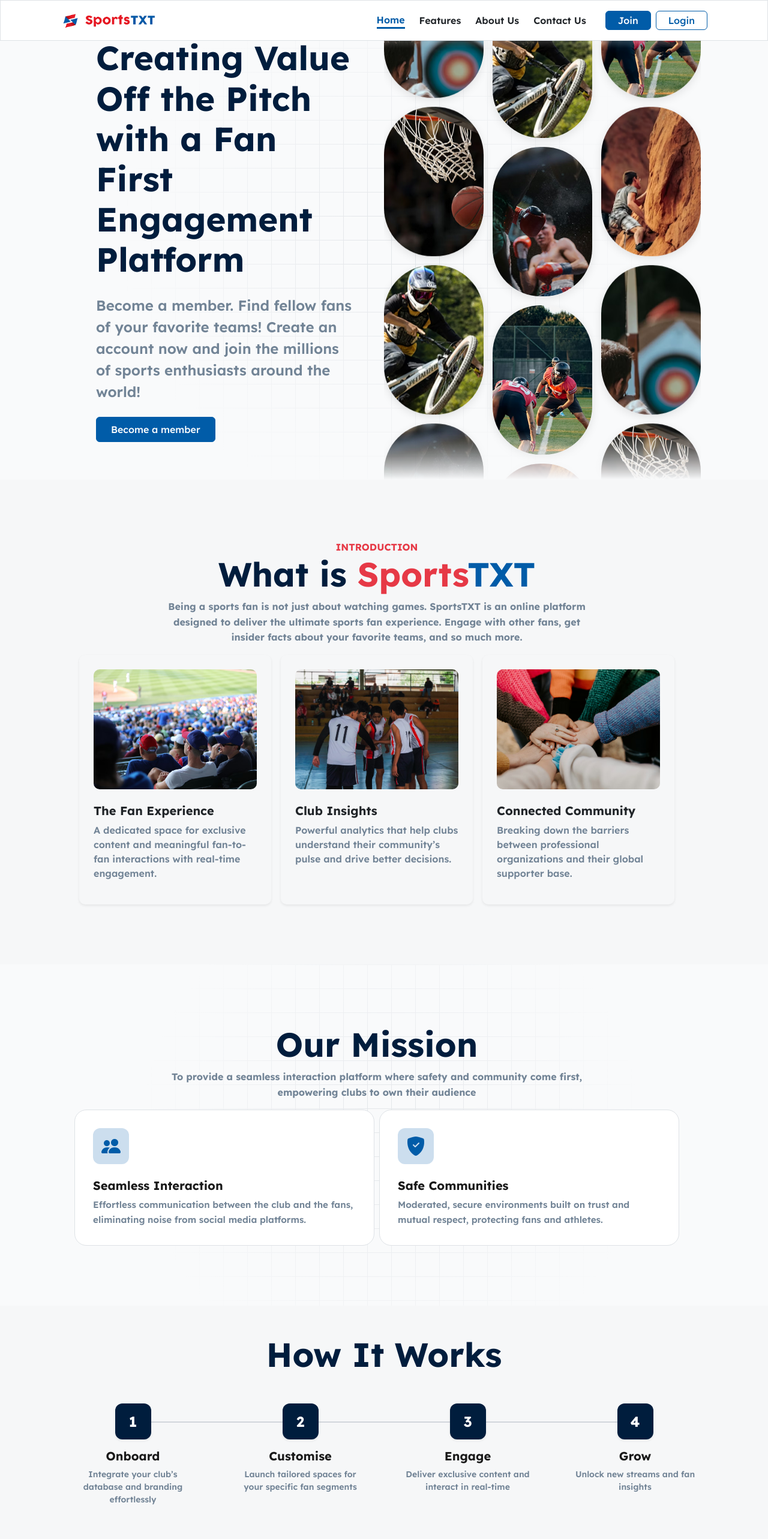
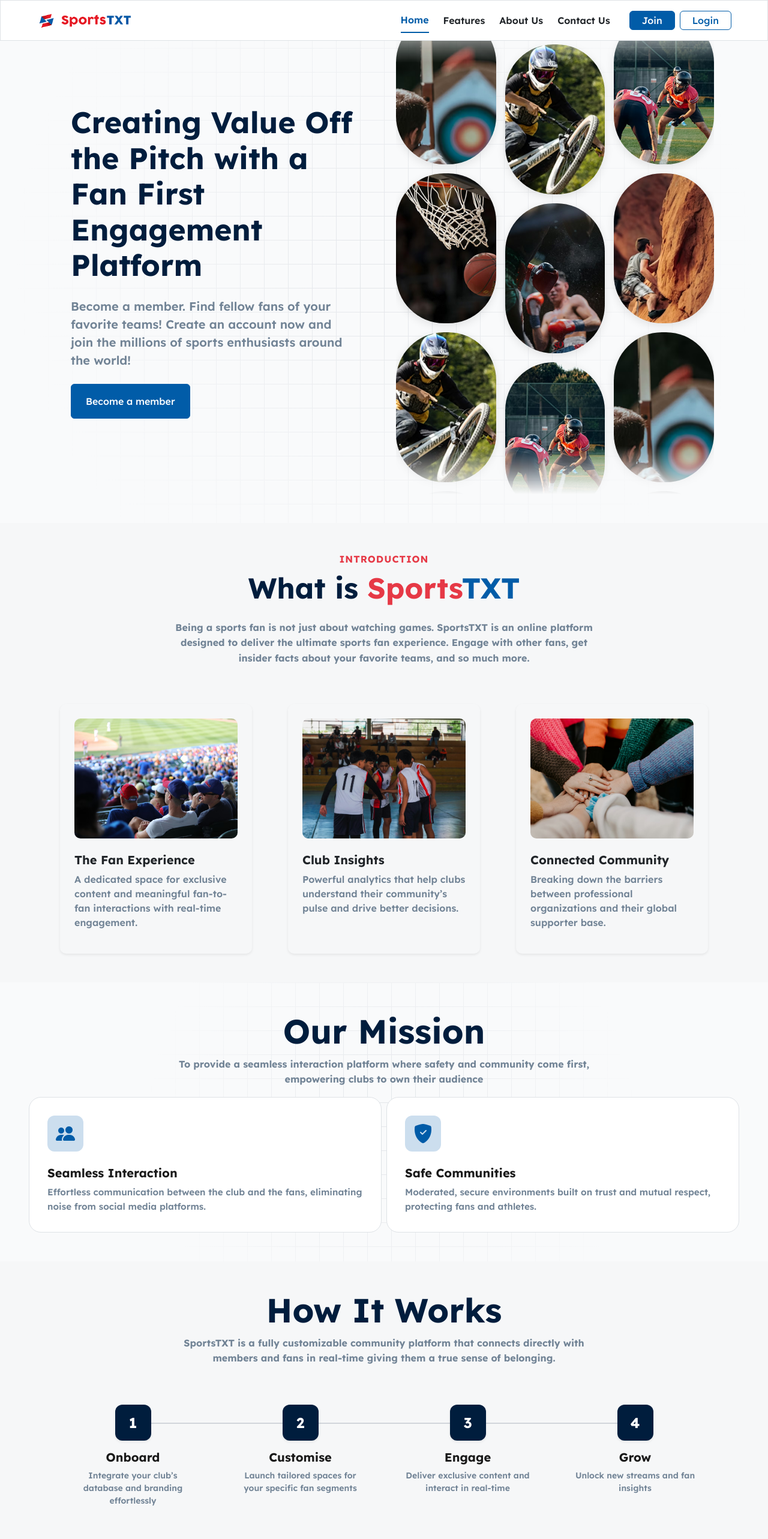
Before and after one commit to addychannn/sportstxt-adelynnemalubay, a React (Vite) app: page / in a window 1280 px wide. Shown: the top 2566 px of the page at 60% size. Built offline with nearby package versions, Linux system fonts and the light colour scheme.

Commit message:
updated responsiveness and other UI layout

```diff
--- a/src/Pages/About/KeyPeople.jsx
+++ b/src/Pages/About/KeyPeople.jsx
@@ -3,12 +3,16 @@
 function KeyPeople() {
   return (
     <div
-      className="container-fluid overflow-hidden d-flex align-items-center justify-content-center"
-      style={{ backgroundColor: "#F6F7F8"}}
+      className="container-fluid overflow-hidden py-5"
+      style={{ backgroundColor: "#F6F7F8", minHeight: "60vh" }}
     >
-      <div className="row justify-content-center my-5 mx-10">
-        <div className="col-12 gap-2 d-flex flex-column align-items-center ">
-          <span className="fw-bold" style={{ color: "#E63946" }}>
+      {/* Container handles the side margins automatically and responsively */}
+      <div className="container">
+
+        {/* Header Section */}
+        <div className="row justify-content-center mb-5">
+          <div className="col-12 d-flex flex-column align-items-center">
+            <span className="fw-bold mb-2" style={{ color: "#E63946", letterSpacing: "1px" }}>
               KEY PEOPLE
             </span>
             <p
@@ -16,27 +20,40 @@
               style={{
                 color: "#728496",
                 maxWidth: "700px",
-              lineHeight: "1.6"
+                lineHeight: "1.6",
+                fontSize: "clamp(1rem, 2.5vw, 1.25rem)" // Adjusts font size based on screen
               }}
             >
               Guided by industry veterans in sports technology, digital security, and
               community management
             </p>
           </div>
+        </div>
 
-        <div className="d-flex flex-row gap-2 justify-content-center">
+        {/* Responsive Grid for Profile Cards */}
+        {/* g-4 adds gutters (spacing) between the cards */}
+        <div className="row g-4 justify-content-center">
+
+          {/* col-12 (Mobile) | col-md-6 (Tablet) | col-lg-4 (Desktop) */}
+          <div className="col-12 col-md-6 col-lg-4 d-flex justify-content-center">
             <ProfileCard
               name="John Doe"
               role="CEO"
               description="20 years in digital infrastructure and media scaling"
               imageUrl="/images/John.png"
             />
+          </div>
+
+          <div className="col-12 col-md-6 col-lg-4 d-flex justify-content-center">
             <ProfileCard
               name="Sarah Chen"
               role="VP OF PARTNERSHIPS"
               description="20 years in digital infrastructure and media scaling"
               imageUrl="/images/Sarah.png"
             />
+          </div>
+
+          <div className="col-12 col-md-6 col-lg-4 d-flex justify-content-center">
             <ProfileCard
               name="Marcus Wright"
               role="CHIEF TECHNOLOGY OFFICER"
@@ -44,6 +61,8 @@
               imageUrl="/images/Marcus.png"
             />
           </div>
+
+        </div>
       </div>
     </div>
   );
--- a/src/Pages/Homepage/Hero.jsx
+++ b/src/Pages/Homepage/Hero.jsx
@@ -3,11 +3,15 @@
 
 function Hero() {
   return (
-    <div className="container-fluid vh-100 w-full overflow-hidden position-relative" style={{ backgroundColor: "#f9fafb" }}>
+    <div
+      /* Added 'pt-5 pt-lg-0': Extra padding top on mobile, removed on large screens */
+      className="container-fluid vh-lg-100 w-full overflow-hidden position-relative d-flex align-items-center pt-5"
+      style={{ backgroundColor: "#f9fafb" }}
+    >
 
       {/* Enhanced Faded Grid Layer */}
       <div
-        className="position-absolute inset-0 w-100 h-100"
+        className="position-absolute top-0 start-0 w-100 h-100"
         style={{
           backgroundImage: `
             linear-gradient(to right, #d1d5db 1px, transparent 1px),
@@ -15,32 +19,44 @@
           `,
           backgroundSize: "40px 40px",
           opacity: "0.5",
-          WebkitMaskImage: "radial-gradient(circle at center, black 10%, transparent 60%)",
-          maskImage: "radial-gradient(circle at center, black 10%, transparent 60%)",
+          WebkitMaskImage: "radial-gradient(circle at center, black 10%, transparent 80%)",
+          maskImage: "radial-gradient(circle at center, black 10%, transparent 80%)",
           zIndex: 0,
         }}
       />
 
       {/* Content Layer */}
-      <div className="row g-0 h-100 align-items-center mx-10 position-relative" style={{ zIndex: 1 }}>
-        <div className="col-lg-6 px-5">
-          <h1 className="display-4 fw-bold mb-4" style={{ color: "#001d3d" }}>
+      <div className="container position-relative py-5 pt-md-0 pt-lg-0" style={{ zIndex: 1 }}>
+        <div className="row g-4 align-items-center">
+
+          <div className="col-lg-6 px-3 px-md-5 text-center text-lg-start">
+            <h1 className="display-4 fw-bold mb-4" style={{ color: "#001d3d", fontSize: "calc(1.5rem + 2vw)" }}>
               Creating Value Off the Pitch with a Fan First Engagement Platform
             </h1>
 
-          <p className="fw-semibold fs-4 mb-4" style={{ color: "#728496" }}>
+            <p className="fw-semibold fs-5 fs-md-4 mb-4" style={{ color: "#728496" }}>
               Become a member. Find fellow fans of your favorite teams!
               Create an account now and join the millions of sports enthusiasts around the world!
             </p>
 
+            <div className="d-flex justify-content-center justify-content-lg-start">
               <Button
                 text="Become a member"
-            className="btn-primary px-4 py-2"
+                className="btn-primary px-4 py-3"
               />
             </div>
+          </div>
 
-        <div className="col-lg-6 h-100">
+          {/* Responsive Visibility:
+              'd-none' hides it by default (mobile).
+              'd-lg-block' shows it only on Large screens and up.
+          */}
+          <div className="col-lg-6 mt-5 mt-lg-0 d-none d-lg-block">
+            <div className="px-2">
                <SportsGrid />
+            </div>
+          </div>
+
         </div>
       </div>
     </div>
--- a/src/Pages/Homepage/HowItWorks.jsx
+++ b/src/Pages/Homepage/HowItWorks.jsx
@@ -16,6 +16,17 @@
     <div className="container-fluid py-5" style={{ backgroundColor: "#F6F7F8" }}>
       <div className="text-center mb-5">
         <h1 className="display-4 fw-bold" style={{ color: "#001d3d" }}>How It Works</h1>
+        <div className="mx-2 mx-md-10 d-flex flex-column align-items-center">
+            <p
+              className="fw-bold text-center"
+              style={{
+                color: "#728496",
+                maxWidth: "700px",
+                lineHeight: "1.6"
+              }}
+            >
+              SportsTXT is a fully customizable community platform that connects directly with members and fans in real-time giving them a true sense of belonging.            </p>
+          </div>
       </div>
 
       <div className="container position-relative mt-5">
--- a/src/Pages/Homepage/Introduction.jsx
+++ b/src/Pages/Homepage/Introduction.jsx
@@ -2,26 +2,32 @@
 
 function Introduction() {
   return (
-    <div className="container-fluid overflow-hidden" style={{backgroundColor: "#F6F7F8"}}>
-      <div className="row w-100 h-100 my-10">
-        <div className="d-flex flex-column align-items-center">
-          <span className="fw-bold" style={{ color: "#E63946" }}>
+    <div className="container-fluid overflow-hidden py-5" style={{ backgroundColor: "#F6F7F8" }}>
+      {/* Use a container to center the content block and handle horizontal padding */}
+      <div className="container">
+
+        {/* Header Section */}
+        <div className="row justify-content-center text-center mb-5">
+          <div className="col-12 d-flex flex-column align-items-center">
+            <span className="fw-bold mb-2" style={{ color: "#E63946", letterSpacing: "1px" }}>
               INTRODUCTION
             </span>
-          <h1 className="display-4 fw-bold" style={{ color: "#001d3d" }}>
+
+            <h1 className="display-5 display-md-4 fw-bold mb-4" style={{ color: "#001d3d" }}>
               What is {" "}
-            <span>
+              <span className="text-nowrap">
                 <span style={{ color: "#E63946" }}>Sports</span>
                 <span style={{ color: "#015CA8" }}>TXT</span>
               </span>
             </h1>
-          <div className="mx-10 d-flex flex-column align-items-center">
+
             <p
               className="fw-bold text-center"
               style={{
                 color: "#728496",
                 maxWidth: "700px",
-                lineHeight: "1.6"
+                lineHeight: "1.6",
+                fontSize: "clamp(1rem, 1.2vw, 1.1rem)"
               }}
             >
               Being a sports fan is not just about watching games. SportsTXT is an online
@@ -29,25 +35,31 @@
               with other fans, get insider facts about your favorite teams, and so much more.
             </p>
           </div>
-
         </div>
 
-        <div className="d-flex flex-row gap-3 align-items-center justify-content-center">
+        {/* Cards Section: Using Grid for better centering and wrapping */}
+        <div className="row g-4 justify-content-center">
+          <div className="col-12 col-md-6 col-lg-4 d-flex justify-content-center">
             <Card
               cardName="The Fan Experience"
               text="A dedicated space for exclusive content and meaningful fan-to-fan interactions with real-time engagement."
               image="/images/fans.avif"
             />
+          </div>
+          <div className="col-12 col-md-6 col-lg-4 d-flex justify-content-center">
             <Card
               cardName="Club Insights"
               text="Powerful analytics that help clubs understand their community’s pulse and drive better decisions."
               image="/images/group.avif"
             />
+          </div>
+          <div className="col-12 col-md-6 col-lg-4 d-flex justify-content-center">
             <Card
               cardName="Connected Community"
               text="Breaking down the barriers between professional organizations and their global supporter base."
               image="/images/community.avif"
             />
+          </div>
         </div>
 
       </div>
--- a/src/Pages/Homepage/Mission.jsx
+++ b/src/Pages/Homepage/Mission.jsx
@@ -3,8 +3,6 @@
 function Mission() {
   return (
     <div className="container-fluid w-full overflow-hidden position-relative" style={{ backgroundColor: "#f9fafb" }}>
-
-      {/* Enhanced Faded Grid Layer */}
       <div
         className="position-absolute inset-0 w-100 h-100"
         style={{
@@ -12,8 +10,8 @@
             linear-gradient(to right, #d1d5db 1px, transparent 1px),
             linear-gradient(to bottom, #d1d5db 1px, transparent 1px)
           `,
-          backgroundSize: "40px 40px", // Slightly larger grid feels more "airy"
-          opacity: "0.5",               // Reduces the overall sharpness of the lines
+          backgroundSize: "40px 40px",
+          opacity: "0.5",
           WebkitMaskImage: "radial-gradient(circle at center, black 10%, transparent 60%)",
           maskImage: "radial-gradient(circle at center, black 10%, transparent 60%)",
           zIndex: 0,
@@ -21,13 +19,13 @@
       />
 
       {/* Content Layer */}
-      <div className="row g-0 h-100 align-items-center mx-10 position-relative" style={{ zIndex: 1 }}>
-       <div className="row w-100 h-100 my-10">
+      <div className="column row-md g-0 h-100 align-items-center mx-4 mx-md-10 position-relative" style={{ zIndex: 1 }}>
+       <div className="row w-100 h-100 py-5 my-md-10">
         <div className="d-flex flex-column align-items-center">
           <h1 className="display-4 fw-bold" style={{ color: "#001d3d" }}>
             Our Mission
           </h1>
-          <div className="mx-10 d-flex flex-column align-items-center">
+          <div className="mx-2 mx-md-10 d-flex flex-column align-items-center">
             <p
               className="fw-bold text-center"
               style={{
@@ -41,7 +39,7 @@
           </div>
 
         </div>
-        <div className="d-flex flex-row justify-content-center gap-2">
+        <div className="d-flex flex-column flex-md-row justify-content-center gap-2">
           <IconCard
             cardName="Seamless Interaction"
             text="Effortless communication between the club and the fans, eliminating noise from social media platforms."
--- a/src/components/IconCard.jsx
+++ b/src/components/IconCard.jsx
@@ -10,40 +10,40 @@
 
   return (
     <div
-      className={`h-100 border ${className}`}
+      className={`h-100 border w-100 ${className}`} // Added w-100 to fill the parent column
       onClick={onClick}
       onMouseEnter={() => setIsHovered(true)}
       onMouseLeave={() => setIsHovered(false)}
       style={{
         cursor: onClick ? "pointer" : "default",
-        width: "40rem",
+        // REMOVED fixed 40rem width. Added maxWidth for large screens if needed.
+        maxWidth: "100%",
         borderRadius: "20px",
         backgroundColor: "#ffffff",
-        // Hover Effects
-        borderColor: isHovered ? BRAND_RED : "#dee2e6", // Bootstrap default border color
-        transform: isHovered ? "translateY(-10px)" : "translateY(0)",
+        borderColor: isHovered ? BRAND_RED : "#dee2e6",
+        // Disable hover transform on mobile to prevent weird jumping on touch
+        transform: isHovered && window.innerWidth > 768 ? "translateY(-10px)" : "translateY(0)",
         boxShadow: isHovered
           ? "0 15px 30px rgba(230, 57, 70, 0.15)"
           : "none",
         transition: "all 0.3s cubic-bezier(0.4, 0, 0.2, 1)",
       }}
     >
-      {/* 30px Padding Container */}
-      <div style={{ padding: "30px" }}>
+      {/* Responsive Padding: 20px on mobile, 30px on desktop */}
+      <div style={{ padding: window.innerWidth < 768 ? "20px" : "30px" }}>
+
         {/* Icon Container */}
         <div
           className="d-flex align-items-center justify-content-center mb-4"
           style={{
             width: "60px",
             height: "60px",
-            // Icon box turns Red with White icon on hover
             backgroundColor: isHovered ? BRAND_RED : ICON_BG_DEFAULT,
             borderRadius: "12px",
             color: isHovered ? "#ffffff" : PRIMARY_BLUE,
             transition: "all 0.3s ease",
           }}
         >
-          {/* Ensure the icon renders at the correct size */}
           <div style={{ display: "flex", alignItems: "center", justifyContent: "center" }}>
             {icon}
           </div>
@@ -61,7 +61,8 @@
             className="fw-semibold mb-0"
             style={{
               color: "#728496",
-              fontSize: "0.95rem",
+              // Slightly smaller font for mobile readability
+              fontSize: window.innerWidth < 768 ? "0.9rem" : "0.95rem",
               lineHeight: "1.6",
             }}
           >
--- a/src/components/Main_Navbar.jsx
+++ b/src/components/Main_Navbar.jsx
@@ -1,66 +1,93 @@
+import { useState } from 'react';
 import { NavLink } from 'react-router-dom';
 import Button from "./Button";
 
 function Navbar() {
-  // Logic for the active style (the "line" under the link)
+  const [isOpen, setIsOpen] = useState(false);
+
   const activeStyle = {
     color: '#015CA8',
-    borderBottom: 'solid #015CA8', // Adjust color/thickness of your line here
+    borderBottom: 'solid 2px #015CA8',
   };
 
-  const normalStyle = {
-    color: 'inherit'
-  };
+  const normalStyle = { color: 'inherit' };
+
+  // Helper to close menu when a link is clicked
+  const closeMenu = () => setIsOpen(false);
 
   return (
-    <nav className="navbar border fixed-top bg-white">
-      <div className="d-flex mx-10 flex-grow-1 justify-content-between">
+    <nav className="navbar border fixed-top bg-white px-3 px-lg-5">
+      <div className="container-fluid d-flex justify-content-between align-items-center">
 
-        <NavLink to="/" className="navbar-brand">
+        {/* Logo */}
+        <NavLink to="/" className="navbar-brand" onClick={closeMenu}>
           <img src="/images/logo.png" alt="Logo" height="40" />
         </NavLink>
 
-        <div className="d-flex align-items-center gap-4">
-          <NavLink
-            to="/"
-            className="text-decoration-none fw-semibold nav-link-custom"
-            style={({ isActive }) => (isActive ? activeStyle : normalStyle)}
-          >
-            Home
-          </NavLink>
-
-          <NavLink
-            to="/features"
-            className="text-decoration-none fw-semibold nav-link-custom"
-            style={({ isActive }) => (isActive ? activeStyle : normalStyle)}
-          >
-            Features
-          </NavLink>
-
-          <NavLink
-            to="/about"
-            className="text-decoration-none fw-semibold nav-link-custom"
-            style={({ isActive }) => (isActive ? activeStyle : normalStyle)}
-          >
-            About Us
-          </NavLink>
-
-          <NavLink
-            to="/contact"
-            className="text-decoration-none fw-semibold nav-link-custom"
-            style={({ isActive }) => (isActive ? activeStyle : normalStyle)}
-          >
-            Contact Us
-          </NavLink>
-
+        {/* Desktop Links (Hidden on mobile) */}
+        <div className="d-none d-lg-flex align-items-center gap-4">
+          <NavLinks activeStyle={activeStyle} normalStyle={normalStyle} />
           <div className="d-flex gap-2 ms-2">
             <Button text="Join" className="btn-primary" />
             <Button text="Login" className="btn-border" />
           </div>
         </div>
+
+        {/* Mobile Toggle Button (Visible only on mobile) */}
+        <button
+          className="btn d-lg-none border-0"
+          onClick={() => setIsOpen(!isOpen)}
+        >
+          {/* Leave the span empty; the icon is added via the CSS class */}
+          <span className={`fs-1 ${isOpen ? 'bi bi-x' : 'bi bi-list'}`}></span>
+        </button>
+
+        {/* Mobile Dropdown Menu */}
+        {isOpen && (
+          <div className="d-lg-none position-absolute top-100 start-0 w-100 bg-white border-bottom p-4 shadow-sm">
+            <div className="d-flex flex-column gap-3">
+              <NavLinks
+                activeStyle={activeStyle}
+                normalStyle={normalStyle}
+                onClick={closeMenu}
+              />
+              <hr />
+              <div className="d-grid gap-2">
+                <Button text="Join" className="btn-primary w-100" />
+                <Button text="Login" className="btn-border w-100" />
+              </div>
+            </div>
+          </div>
+        )}
       </div>
     </nav>
   );
 }
 
+// Sub-component to avoid repeating links
+function NavLinks({ activeStyle, normalStyle, onClick }) {
+  const links = [
+    { path: "/", label: "Home" },
+    { path: "/features", label: "Features" },
+    { path: "/about", label: "About Us" },
+    { path: "/contact", label: "Contact Us" },
+  ];
+
+  return (
+    <>
+      {links.map((link) => (
+        <NavLink
+          key={link.path}
+          to={link.path}
+          onClick={onClick}
+          className="text-decoration-none fw-semibold nav-link-custom py-2"
+          style={({ isActive }) => (isActive ? activeStyle : normalStyle)}
+        >
+          {link.label}
+        </NavLink>
+      ))}
+    </>
+  );
+}
+
 export default Navbar;
```
Also changed, not shown: src/Pages/About/AboutUs.jsx (+27 -14 lines), src/Pages/ContactUs/ContactUs.jsx (+47 -43 lines), src/Pages/Homepage/Platform.jsx (+35 -20 lines). Lines whose indentation alone changed are shown as unchanged.
